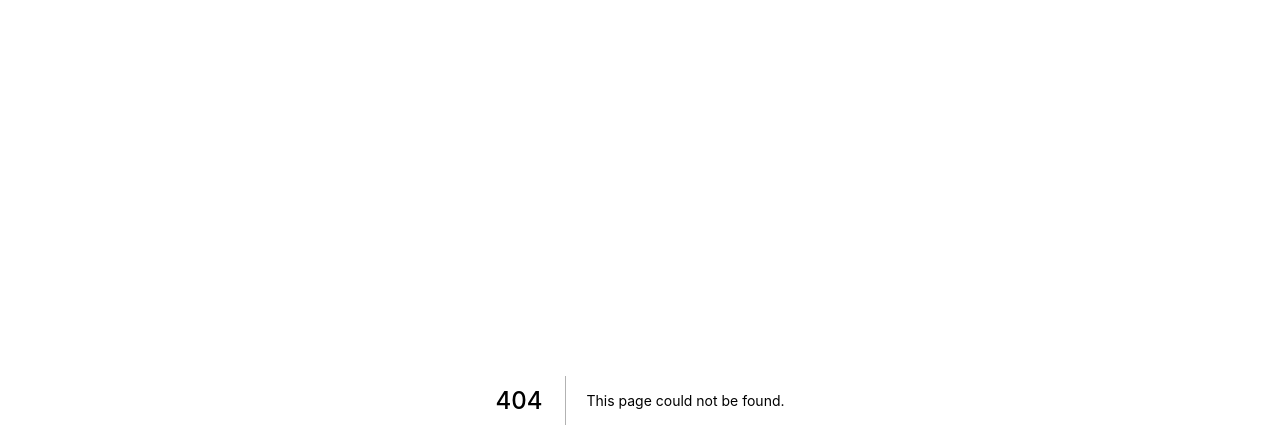
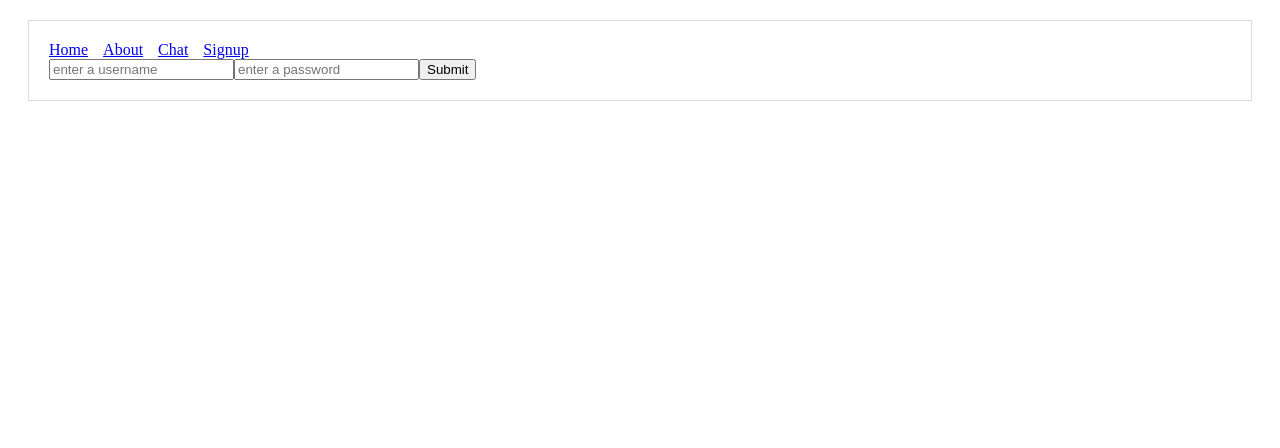
Before and after one commit to nirojan95/virtual-book-club-with-socket-io, a Next.js app: page /signup in a window 1280 px wide. Before the commit this address had no page. Shown: the top 448 px of the page. Built offline with nearby package versions, Linux system fonts and the light colour scheme.

Commit message:
adding signup compenent. Not functional yet. Need to fix fetch bug.

```diff
--- a/components/Header.jsx
+++ b/components/Header.jsx
@@ -15,6 +15,9 @@ const Header = () => (
     <Link href="/chat">
       <a style={linkStyle}>Chat</a>
     </Link>
+    <Link href="/signup">
+      <a style={linkStyle}>Signup</a>
+    </Link>
   </div>
 );
 
--- a/package.json
+++ b/package.json
@@ -8,11 +8,15 @@
     "start": "node server.js"
   },
   "dependencies": {
+    "cookie-parser": "^1.4.4",
     "express": "^4.17.1",
+    "isomorphic-unfetch": "^3.0.0",
+    "mongodb": "^3.3.2",
     "next": "^9.0.5",
     "react": "^16.9.0",
     "react-dom": "^16.9.0",
     "socket.io": "^2.2.0",
-    "socket.io-client": "^2.2.0"
+    "socket.io-client": "^2.2.0",
+    "ts-pnp": "^1.1.4"
   }
 }
--- /dev/null
+++ b/pages/signup.jsx
@@ -0,0 +1,67 @@
+import Layout from "../components/MyLayout";
+import React, { Component } from "react";
+import fetch from "isomorphic-unfetch";
+
+class Signup extends Component {
+  constructor(props) {
+    super(props);
+    this.state = {
+      username: "",
+      password: ""
+    };
+  }
+
+  usernameHandler = event => {
+    this.setState({ username: event.target.value });
+  };
+
+  passwordHandler = event => {
+    this.setState({ password: event.target.value });
+  };
+
+  signupHandler = async event => {
+    event.preventDefault();
+    let data = new FormData();
+    data.append("username", this.state.username);
+    data.append("password", this.state.password);
+    let response = await fetch("/signup", { method: "POST", body: data });
+    let responseBody = await response.text();
+    let parsedBody = JSON.parse(responseBody);
+    console.log(parsedBody);
+    if (!parsedBody.success) {
+      alert(parsedBody.msg);
+      this.setState({ password: "", username: "" });
+      return;
+    }
+    if (parsedBody.success) {
+      console.log("parsedBody = ", responseBody);
+      alert("Signup successful");
+    }
+  };
+
+  render = () => {
+    return (
+      <Layout>
+        <div>
+          <form onSubmit={this.signupHandler}>
+            <input
+              type="text"
+              name="username"
+              placeholder="enter a username"
+              onChange={this.usernameHandler}
+            />
+            <input
+              type="password"
+              name="password"
+              placeholder="enter a password"
+              onChange={this.usernameHandler}
+            />
+            <input type="submit" />
+          </form>
+        </div>
+      </Layout>
+    );
+  };
+}
+
+export default Signup;
```
Also changed, not shown: server.js (+76 -1 lines), 2 other files (tests, documents, lock files or other folders).
